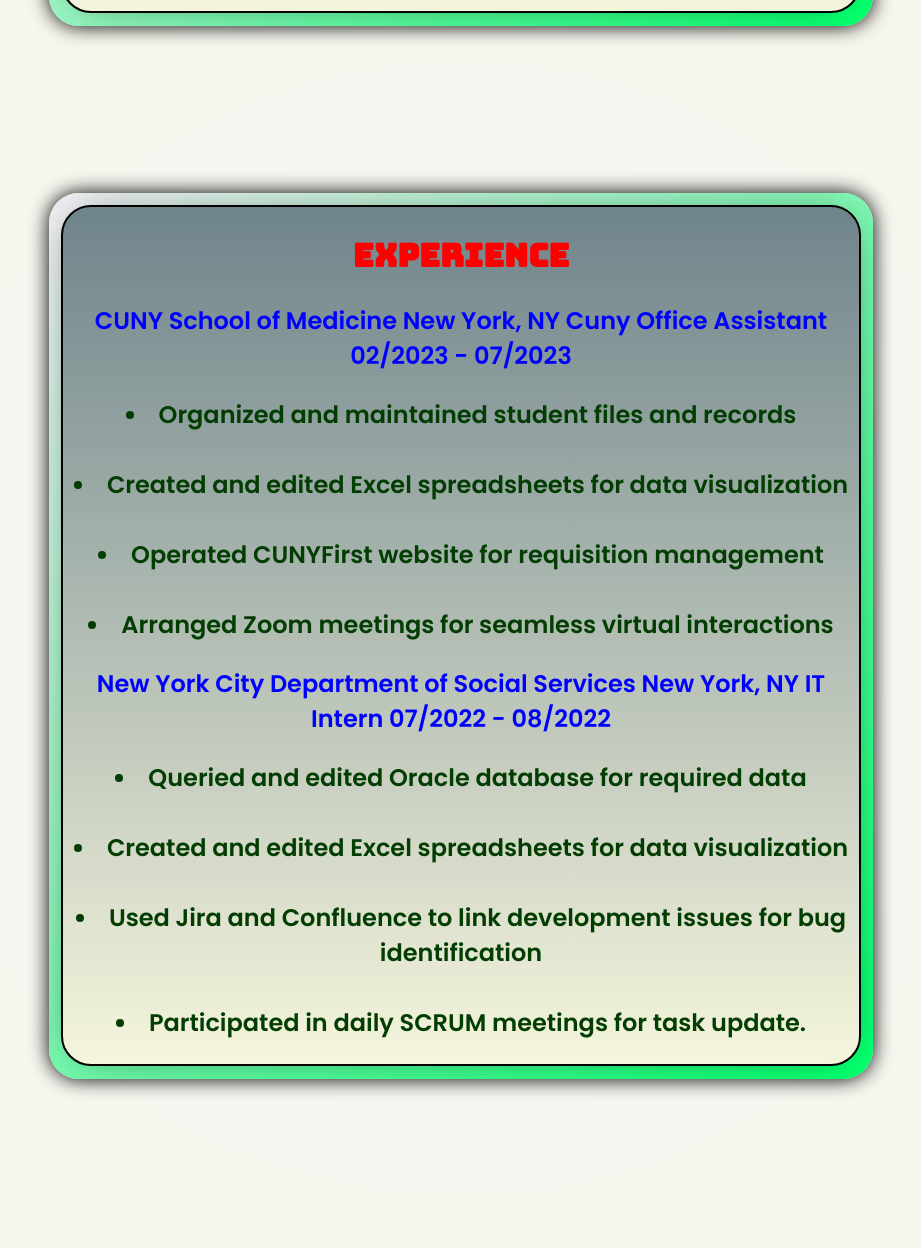
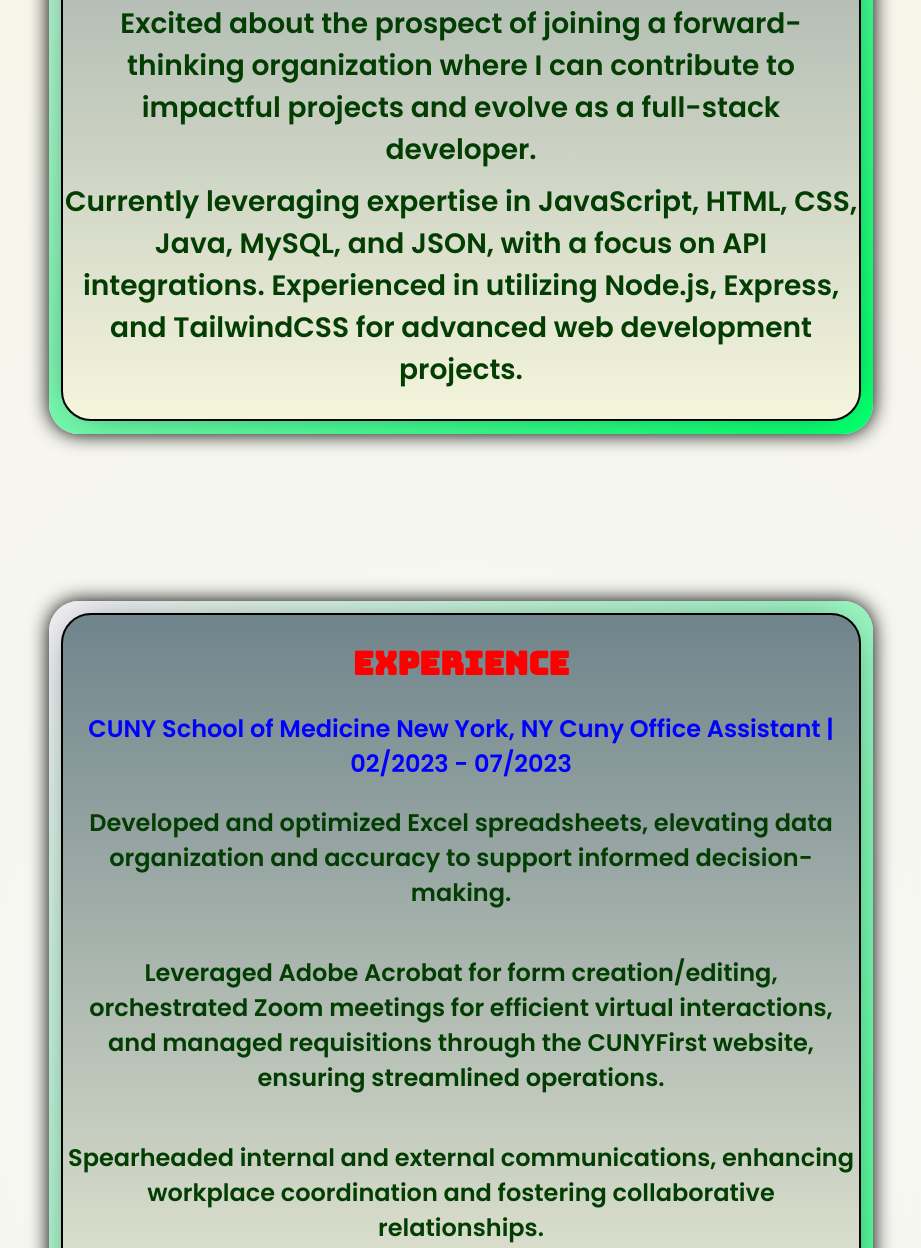
Before and after one commit to sametj/Portfolio-Site, a plain HTML site: page Index.html in a window 1280 px wide. Shown: the part 1378-2626 px from the top of the page, without its empty margins (179-1100 px from the left). Drawn offline with Linux system fonts and the light colour scheme.

Commit message:
About and experince updates

```diff
--- a/Index.html
+++ b/Index.html
@@ -102,12 +102,30 @@
       <h1 class="about-me-title">About Me</h1>
       <div class="text-3D">
         <h3 id="about-me-text">
-          Results-driven Software Engineering enthusiast with a strong
-          foundation in Java programming, Object-Oriented Programming (OOP), and
-          proficiency in Agile methodologies. Highly adaptable and committed to
-          contributing innovative solutions to complex software development
-          challenges. Seeking opportunities to further expand expertise and make
-          a meaningful impact in the world of software engineering.
+          <li>
+            Recent B.Tech graduate with a specialization in Computer Systems
+            Technology from New York City College of Technology.
+          </li>
+
+          <li>
+            Hands-on experience in front-end and back-end technologies such as
+            JavaScript, Node.js, and SQL databases and experience in using
+            modern development tools and practices, including version control
+            with Git, package management with npm.
+          </li>
+
+          <li>
+            Excited about the prospect of joining a forward-thinking
+            organization where I can contribute to impactful projects and evolve
+            as a full-stack developer.
+          </li>
+
+          <li>
+            Currently leveraging expertise in JavaScript, HTML, CSS, Java,
+            MySQL, and JSON, with a focus on API integrations. Experienced in
+            utilizing Node.js, Express, and TailwindCSS for advanced web
+            development projects.
+          </li>
         </h3>
       </div>
     </section>
@@ -118,33 +136,53 @@
       <h1 class="about-me-title">Experience</h1>
       <div class="text-3D">
         <p id="about-me-text">
-          CUNY School of Medicine New York, NY Cuny Office Assistant 02/2023 -
+          CUNY School of Medicine New York, NY Cuny Office Assistant | 02/2023 -
           07/2023
-          <li>Organized and maintained student files and records</li>
+          <li>
+            Developed and optimized Excel spreadsheets, elevating data
+            organization and accuracy to support informed decision-making.
+          </li>
           <br />
-          <li>Created and edited Excel spreadsheets for data visualization</li>
+          <li>
+            Leveraged Adobe Acrobat for form creation/editing, orchestrated Zoom
+            meetings for efficient virtual interactions, and managed
+            requisitions through the CUNYFirst website, ensuring streamlined
+            operations.
+          </li>
           <br />
-          <li>Operated CUNYFirst website for requisition management</li>
+          <li>
+            Spearheaded internal and external communications, enhancing
+            workplace coordination and fostering collaborative relationships.
+          </li>
           <br />
-          <li>Arranged Zoom meetings for seamless virtual interactions</li>
         </p>
 
         <p>
-          New York City Department of Social Services New York, NY IT Intern
-          07/2022 - 08/2022
+          New York City Department of Social Services New York, NY Database
+          Analyst Intern | 07/2022 - 08/2022
           <br />
 
-          <li>Queried and edited Oracle database for required data</li>
+          <li>
+            Data Analysis & Database Management: Proficiently queried and edited
+            Oracle databases, created Excel trackers via ODBC connections, and
+            leveraged SQL for data visualization, including pivot tables and
+            graphs.
+          </li>
           <br />
 
-          <li>Created and edited Excel spreadsheets for data visualization</li>
+          <li>
+            Collaboration & Issue Resolution: Partnered with development teams
+            using Jira and Confluence to identify and address software bugs,
+            ensuring streamlined communication and efficient problem-solving.
+          </li>
           <br />
           <li>
-            Used Jira and Confluence to link development issues for bug
-            identification
+            Agile Project Participation: Actively engaged in daily SCRUM
+            meetings, providing consistent task updates and contributing to
+            cross-functional collaboration on project milestones and
+            deliverables.
           </li>
           <br />
-          <li>Participated in daily SCRUM meetings for task update.</li>
         </p>
       </div>
     </section>
--- a/script.js
+++ b/script.js
@@ -138,6 +138,7 @@
   var hamburger = document.querySelector(".hamburger-menu");
   var menu = document.querySelector(".hamburger-navbar");
   menu.classList.toggle("active");
+
   if (menu.classList.contains("active")) {
     hamburger.innerHTML = `<i class="fa-solid fa-times fa-2xl"></i>`;
     menu.style.display = "flex";
--- a/style.css
+++ b/style.css
@@ -84,7 +84,10 @@
   text-align: center;
   font-family: "Bungee", sans-serif;
 }
-
+li {
+  list-style-type: none;
+  margin-bottom: 10px;
+}
 .navbar {
   position: sticky;
   top: 0;
```
